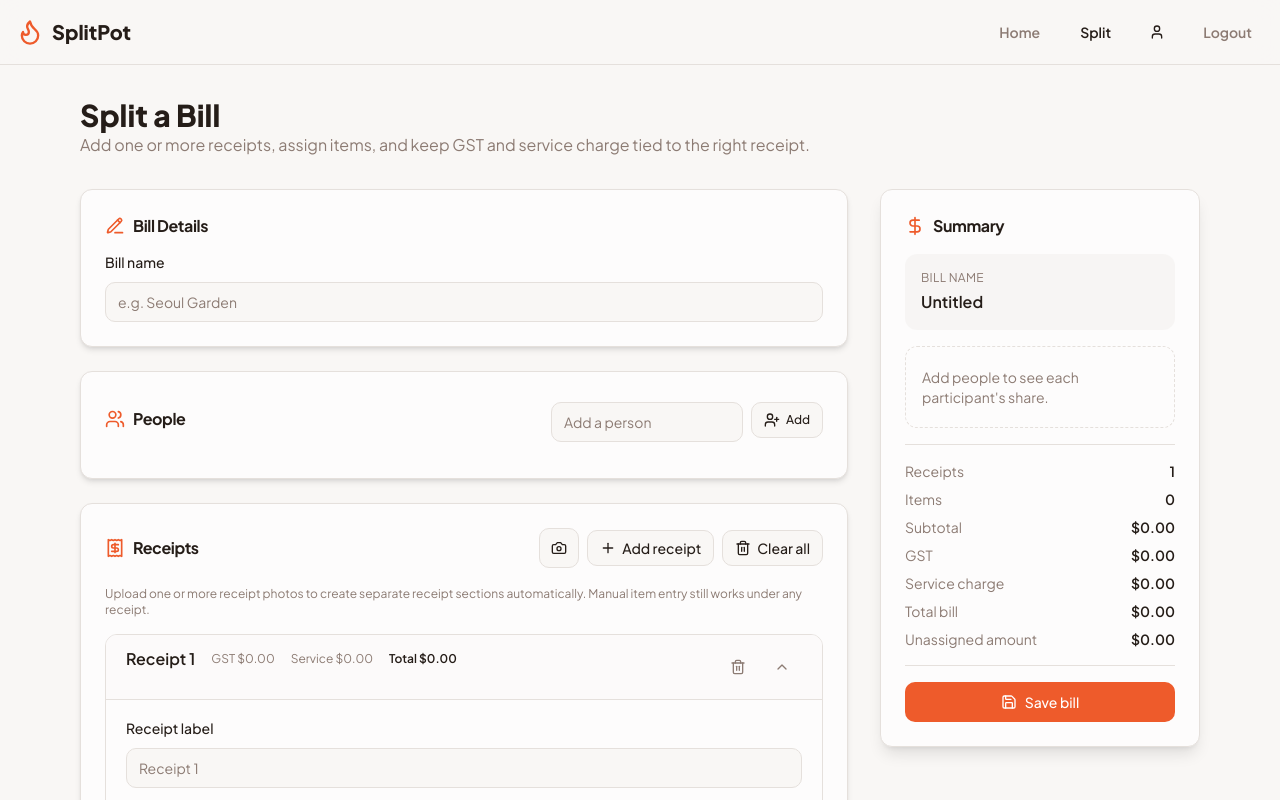
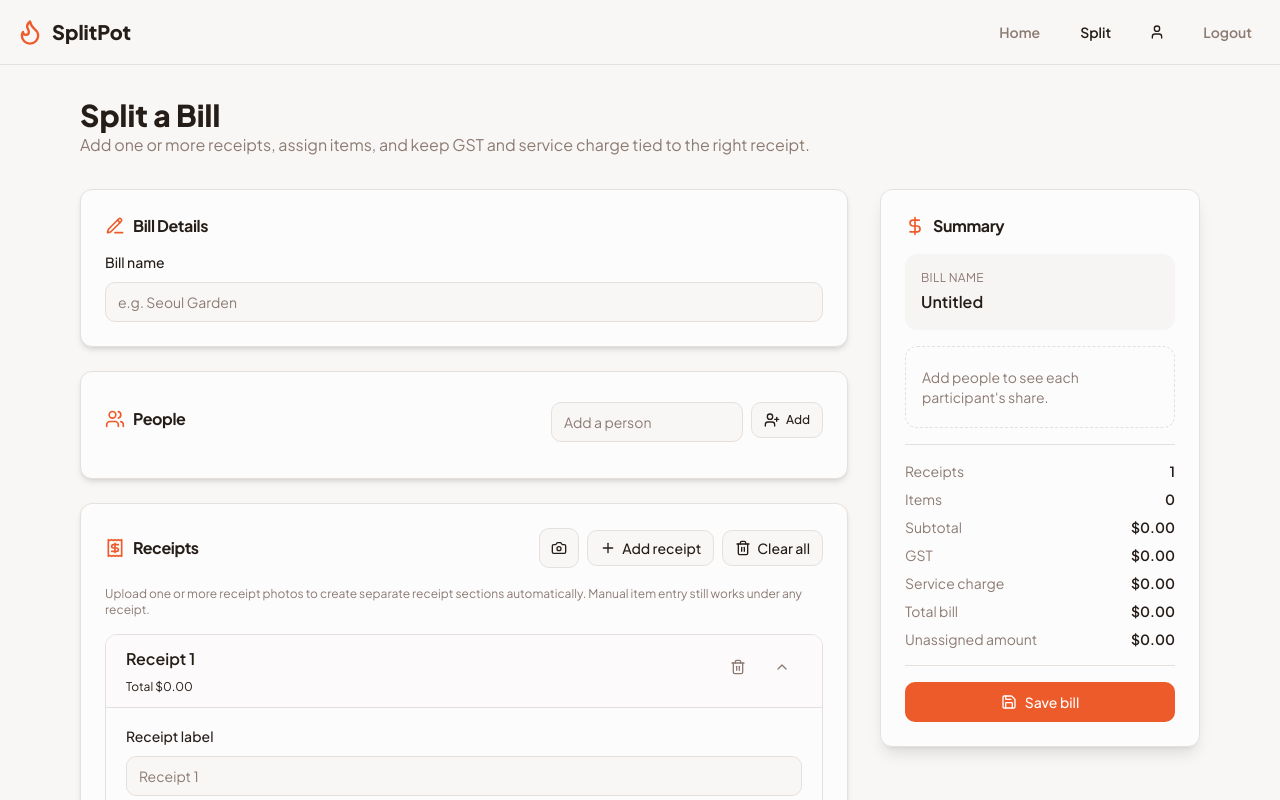
Before and after one commit to jiasshengg/splitty, a React (Vite) app: page /split in a window 1280 px wide. Both pictures are taken after a click on the button "Add receipt". Shown: the top 800 px of the page. Built offline with nearby package versions, Linux system fonts and the light colour scheme.

Commit message:
adjust buttons

```diff
--- a/src/components/ReceiptCard.jsx
+++ b/src/components/ReceiptCard.jsx
@@ -54,27 +54,25 @@ const ReceiptCard = ({
     >
       <div className="bg-card">
         <div className="border-b bg-muted/20 px-4 py-3 sm:px-5">
-          <div className="flex flex-col gap-3 sm:flex-row sm:items-start sm:justify-between">
+          <div className="flex items-start justify-between gap-3">
             <div className="min-w-0 space-y-2">
-              <div className="flex flex-wrap items-center gap-2">
+              <div className="flex items-center gap-2">
                 <p
                   className="truncate text-sm font-semibold text-foreground sm:text-base"
                   title={receiptTitle}
                 >
                   {receiptTitle}
                 </p>
-                <br></br>
-                <div className="flex flex-wrap gap-x-4 gap-y-1 text-xs text-muted-foreground">
-                  <span>GST {formatCurrency(receiptSummary.gst)}</span>
-                  <span>Service {formatCurrency(receiptSummary.serviceCharge)}</span>
-                  <span className="font-semibold text-foreground">
-                    Total {formatCurrency(receiptSummary.total)}
-                  </span>
-                </div>
+              </div>
+
+              <div className="flex flex-wrap gap-x-4 gap-y-1 text-xs text-muted-foreground">
+                <span className="text-foreground">
+                  Total {formatCurrency(receiptSummary.total)}
+                </span>
               </div>
             </div>
 
-            <div className="flex shrink-0 items-center gap-1 self-end sm:self-start">
+            <div className="flex shrink-0 items-center gap-1">
               <Button
                 type="button"
                 variant="ghost"
```
